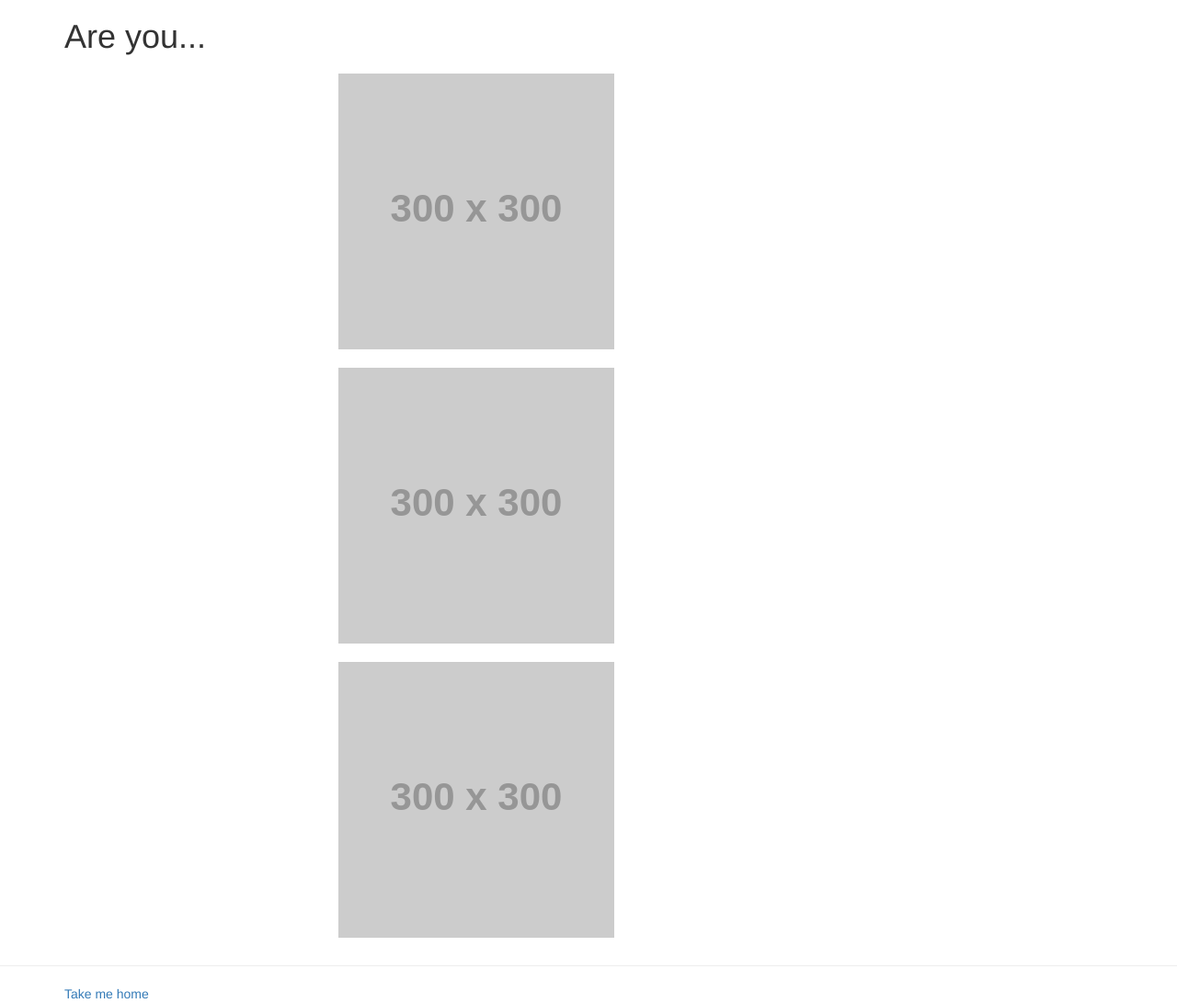
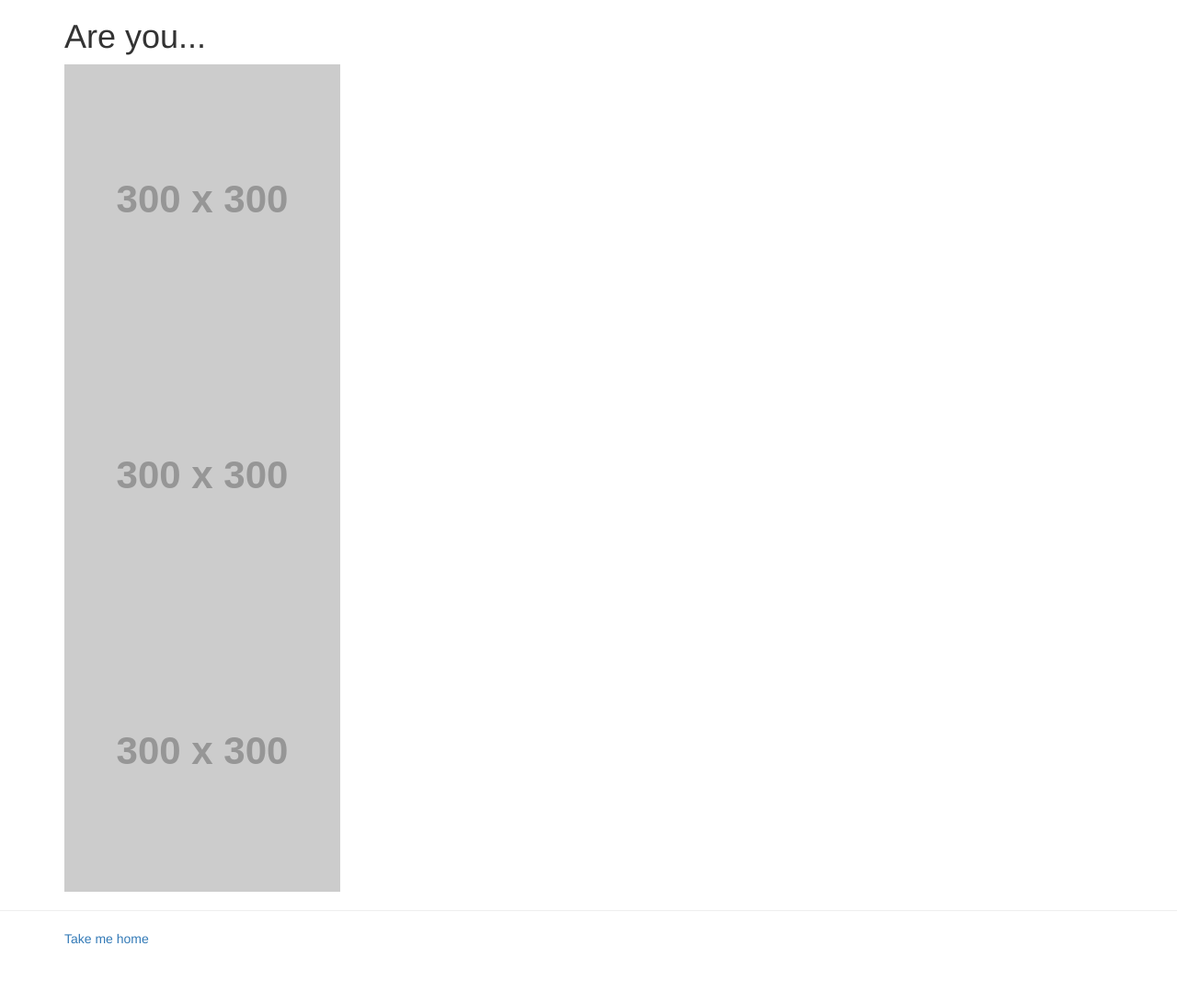
Before and after one commit to austinhulak/meetme, a Django app: template meetme/templates/meetme/index1.html in a window 1280 px wide. Shown: the whole page at 92% size. After the commit the page ends 1027 px from the top, so only its background shows below. Run offline with Django 3.2, Linux system fonts and the light colour scheme; the template is opened without the code that fills it, so the values that code supplies are empty; grey boxes labelled with a size stand in for pictures from a placeholder-image service; some libraries are stand-ins or nearby versions.

Commit message:
updated index1.html

```diff
--- a/meetme/templates/meetme/index1.html
+++ b/meetme/templates/meetme/index1.html
@@ -18,50 +18,20 @@
     </head>
     <body>
         <div id="body-content" class="container">
-            <script>
-                jQuery(window).ready(function(){
-                    jQuery("#btnInit").click(initiate_geolocation);
-                });
-                function initiate_geolocation() {
-                    navigator.geolocation.getCurrentPosition(handle_geolocation_query,handle_errors);
-                }
-                function handle_errors(error)
-                {
-                    switch(error.code)
-                    {
-                        case error.PERMISSION_DENIED: alert("user did not share geolocation data");
-                        break;
-                        case error.POSITION_UNAVAILABLE: alert("could not detect current position");
-                        break;
-                        case error.TIMEOUT: alert("retrieving position timed out");
-                        break;
-                        default: alert("unknown error");
-                        break;
-                    }
-                }
-                function handle_geolocation_query(position){
-                    alert('Lat: ' + position.coords.latitude +
-                          ' Lon: ' + position.coords.longitude);
-                }
-            </script>
-            <style>
-                .row {
-                    padding:10px;
-                }
-            </style>
+
             <h1>Are you... </h1>
             <div class="row">
-                <div class="col-xs-6 col-xs-offset-3">
+                <div class="col-xs-6">
                     <img src="http://placehold.it/300x300" class="img-responsive" alt="Responsive image">
                 </div>
             </div>
             <div class="row">
-                <div class="col-xs-6 col-xs-offset-3">
+                <div class="col-xs-6">
                     <img src="http://placehold.it/300x300" class="img-responsive" alt="Responsive image">
                 </div>
             </div>
             <div class="row">
-                <div class="col-xs-6 col-xs-offset-3">
+                <div class="col-xs-6">
                     <img src="http://placehold.it/300x300" class="img-responsive" alt="Responsive image">
                 </div>
             </div>
```
